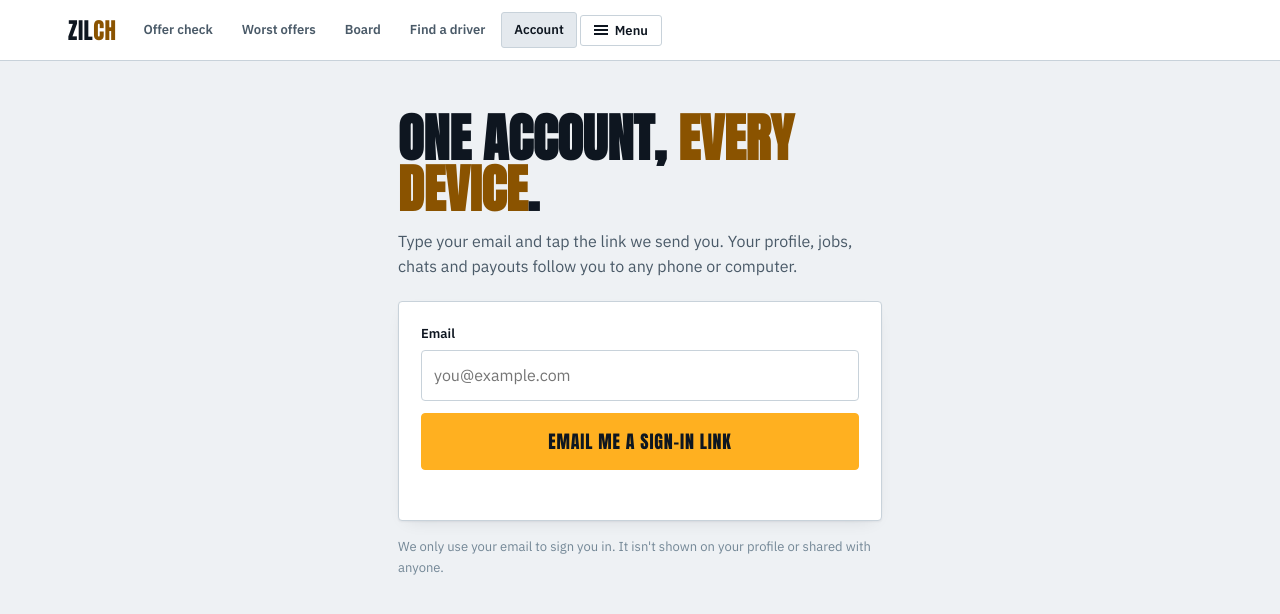
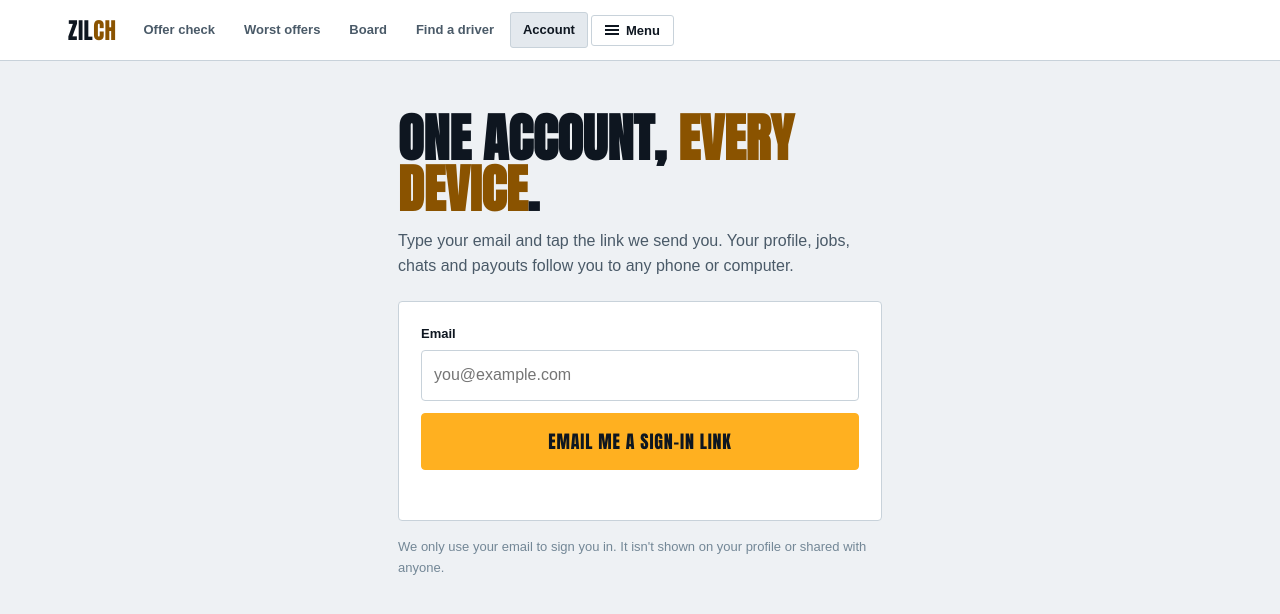
Before and after one commit to chlongis/Lets-rape-uber-to-death-, a plain HTML site: page account.html in a window 1280 px wide. Drawn offline with nearby package versions, Linux system fonts and the light colour scheme.

Commit message:
plainer fonts, no shadows

```diff
--- a/account.html
+++ b/account.html
@@ -27,7 +27,7 @@
 <meta name="twitter:image" content="https://chlongis.github.io/UberBoober/icons/share.png">
 <link rel="preconnect" href="https://fonts.googleapis.com">
 <link rel="preconnect" href="https://fonts.gstatic.com" crossorigin>
-<link rel="stylesheet" href="https://fonts.googleapis.com/css2?family=Anton&family=IBM+Plex+Mono:wght@400;500;600&family=IBM+Plex+Sans:wght@400;500;600&display=swap">
+<link rel="stylesheet" href="https://fonts.googleapis.com/css2?family=Anton&display=swap">
 <style>
   :root{
     --paper:#EEF1F4; --surface:#FFFFFF; --surface-2:#E4E9EE;
--- a/pwa.js
+++ b/pwa.js
@@ -31,10 +31,15 @@
 
   var base = document.createElement("style");
   base.textContent =
+    // Plain, homemade look: everyday fonts, flat boxes, normal links.
+    ":root,:root[data-theme]{--shadow:none!important}" +
+    "body{font-family:Arial,Helvetica,sans-serif!important;-webkit-font-smoothing:auto!important}" +
+    "input,select,textarea,button{font-family:Arial,Helvetica,sans-serif}" +
+    "main p a,footer a,.note a,.sub a{text-decoration:underline;color:#2F6F9E}" +
     ".eyebrow{font-family:inherit!important;text-transform:none!important;letter-spacing:0!important;" +
     "font-size:13.5px!important;font-weight:600!important;color:var(--text-2)!important}" +
     ".sitenav{position:relative}" +
-    ".znav-btn{font:600 13px/1 'IBM Plex Sans',Helvetica,Arial,sans-serif;cursor:pointer;padding:8px 13px;border-radius:3px;" +
+    ".znav-btn{font:700 13px/1 Arial,Helvetica,sans-serif;cursor:pointer;padding:8px 13px;border-radius:3px;" +
     "border:1px solid var(--line);background:var(--surface);color:var(--text);display:inline-flex;align-items:center;gap:7px}" +
     ".znav-btn:hover{border-color:var(--text-3)}.znav-btn:focus-visible{outline:2px solid var(--accent-ink);outline-offset:2px}" +
     ".znav-btn i{display:inline-block;width:14px;height:10px;background:linear-gradient(currentColor 0 0) 0 0/100% 2px no-repeat," +
@@ -43,7 +48,7 @@
     "background:var(--surface);border:1px solid var(--line);box-shadow:var(--shadow);border-radius:4px;padding:18px;" +
     "display:grid;grid-template-columns:1fr 1fr;gap:18px 22px}" +
     ".znav-panel[hidden]{display:none}" +
-    ".znav-panel h4{margin:0 0 6px;font:600 13px/1.2 'IBM Plex Sans',Helvetica,Arial,sans-serif;letter-spacing:0;color:var(--text-3)}" +
+    ".znav-panel h4{margin:0 0 6px;font:700 13px/1.2 Arial,Helvetica,sans-serif;letter-spacing:0;color:var(--text-3)}" +
     ".sitenav .znav-panel a{display:block;padding:7px 8px;margin:0 -8px;border:0;border-radius:3px;text-decoration:none;color:var(--text);font-size:14.5px;font-weight:600;line-height:1.25}" +
     ".sitenav .znav-panel a small{display:block;font-weight:400;font-size:12.5px;color:var(--text-2);margin-top:2px}" +
     ".sitenav .znav-panel a:hover,.sitenav .znav-panel a[aria-current=page]{background:var(--surface-2)}" +
@@ -111,7 +116,7 @@
   css.textContent =
     ".zinstall{position:fixed;left:12px;right:12px;bottom:12px;z-index:9999;display:flex;align-items:center;gap:10px;" +
     "max-width:520px;margin:0 auto;padding:12px 12px 12px 14px;background:#0E1620;color:#E8EEF3;border:1px solid #2A3946;" +
-    "border-radius:6px;box-shadow:0 10px 30px -10px rgba(0,0,0,.6);font:500 14px/1.4 'IBM Plex Sans',Helvetica,Arial,sans-serif}" +
+    "border-radius:6px;box-shadow:0 10px 30px -10px rgba(0,0,0,.6);font:14px/1.4 Arial,Helvetica,sans-serif}" +
     ".zinstall img{width:34px;height:34px;border-radius:7px;flex:0 0 auto}" +
     ".zinstall p{margin:0;flex:1}.zinstall b{color:#FFB020}" +
     ".zinstall button{font:inherit;font-weight:600;cursor:pointer;border-radius:4px;padding:9px 12px;border:1px solid #FFB020}" +
--- a/sw.js
+++ b/sw.js
@@ -1,7 +1,7 @@
 // Zilch service worker. Makes the site installable and keeps the offer
 // check and receipt card working with no signal. Database calls (Supabase)
 // always go to the network and are never cached.
-var VERSION = "zilch-v7";
+var VERSION = "zilch-v8";
 var CORE = [
   "./", "./index.html", "./offer.html", "./worst.html", "./receipt.html", "./board.html", "./find.html",
   "./claim.html", "./d.html", "./deact.html", "./paycheck.html", "./pledge.html",
```
Also changed, not shown: board.html (+1 -1 lines), claim.html (+1 -1 lines), d.html (+1 -1 lines), deact.html (+1 -1 lines), find.html (+1 -1 lines), index.html (+1 -1 lines), offer.html (+1 -1 lines), paycheck.html (+1 -1 lines), pledge.html (+1 -1 lines), receipt.html (+1 -1 lines), worst.html (+1 -1 lines).
